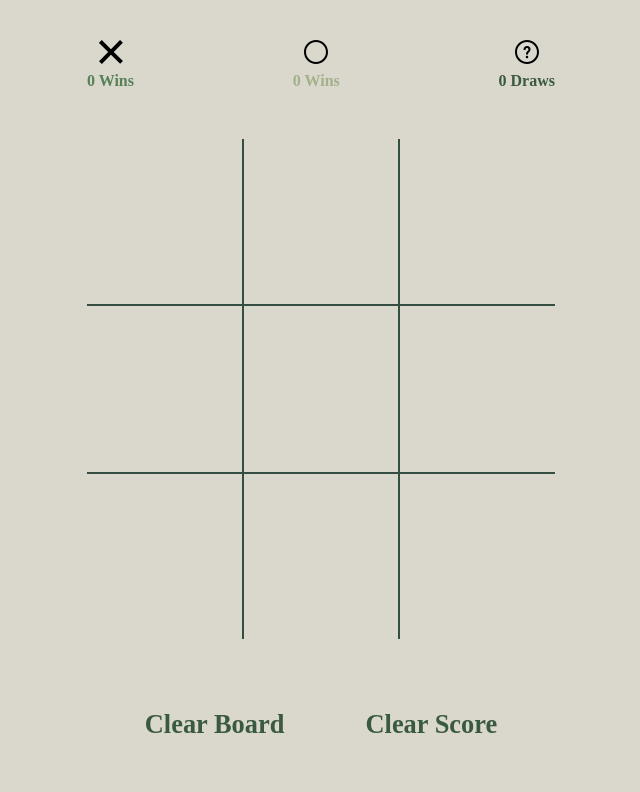
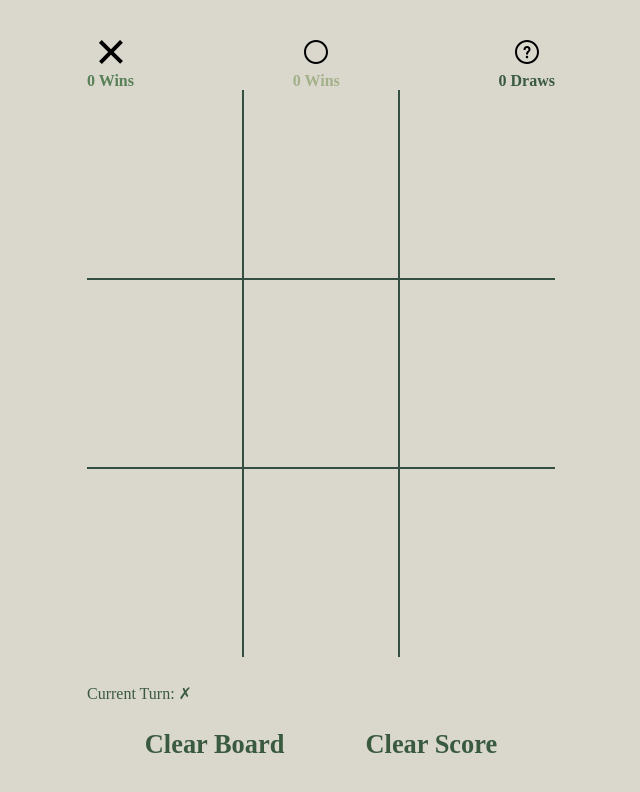
Before and after one commit to Jighdan/tic-tac-toe, a website built with webpack: page public/index.html in a window 1280 px wide. Shown: the whole page, without its empty margins (319-959 px from the left). Built offline with nearby package versions, Linux system fonts and the light colour scheme.

Commit message:
:fire: Removing unnecesary HTML code

```diff
--- a/public/index.html
+++ b/public/index.html
@@ -26,9 +26,11 @@
 		</article>
 	</aside>
 
-	<main class="board-container">
-		<div class="board" id="board"></div>
-	</main>
+	<main class="board" id="board"></main>
+
+	<div class="current-turn">
+		<p class="current-turn-text">Current Turn: <span class="current-turn-icon" id="currentTurn"></span></p>
+	</div>
 
 	<aside class="options">
 		<span role="button" class="option-item" id="buttonClearBoard">Clear Board</span>
```
